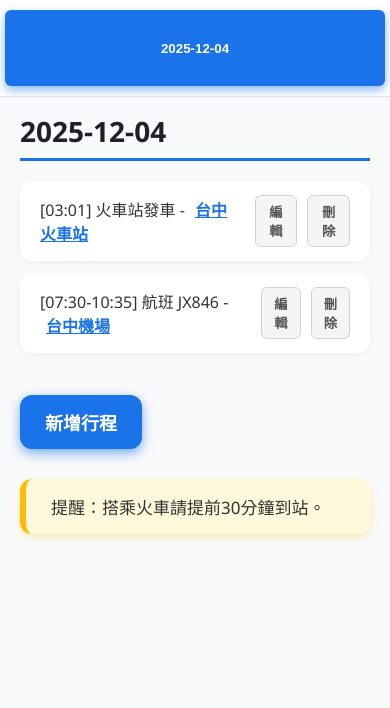
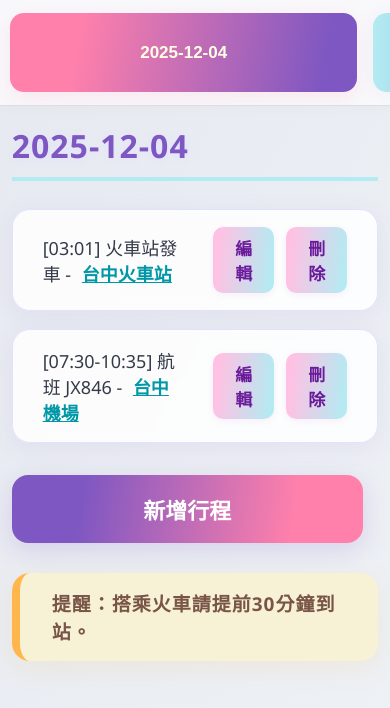
Before and after one commit to linpg/travel, a plain HTML site: page index.html in a window 390 px wide. Drawn offline with Linux system fonts and the light colour scheme.

Commit message:
Update index.html

```diff
--- a/index.html
+++ b/index.html
@@ -2,291 +2,290 @@
 <html lang="zh-Hant">
 <head>
   <meta charset="UTF-8" />
-  <title>可編輯行程管理</title>
+  <title>時尚行程編輯</title>
   <style>
     body {
-      font-family: "Segoe UI", Tahoma, Geneva, Verdana, sans-serif;
+      font-family: "Segoe UI", Arial, Helvetica, "微軟正黑體", sans-serif;
       margin: 0;
       display: flex;
       height: 100vh;
-      background: #f9fafb;
-      color: #333;
+      background: linear-gradient(120deg, #e6e9f0 0%, #eef1f5 100%);
+      color: #343a48;
     }
     #dateList {
-      width: 180px;
-      border-right: 1px solid #e1e4e8;
-      padding: 20px 10px;
+      width: 200px;
+      border-right: 1px solid #d5d7db;
       box-sizing: border-box;
-      background: #ffffff;
+      background: rgba(250,250,252,0.9);
+      padding: 28px 8px 0 8px;
       overflow-y: auto;
-      box-shadow: 2px 0 5px rgba(0,0,0,0.05);
+      box-shadow: 3px 0 14px rgba(0,0,0,0.03);
     }
     #dateList button {
       display: block;
-      width: 100%;
-      padding: 12px 8px;
-      margin-bottom: 8px;
+      width: 90%;
+      margin: 0 auto 14px auto;
+      padding: 17px 0;
       border: none;
-      border-radius: 6px;
-      background: #e8f0fe;
-      color: #1a73e8;
-      font-weight: 600;
+      border-radius: 14px;
+      font-size: 17px;
+      background: linear-gradient(90deg, #b2ebf2, #7e57c2);
+      color: #fff;
+      font-weight: 700;
+      box-shadow: 0 2px 16px rgba(126,87,194,0.07);
       cursor: pointer;
-      text-align: center;
-      transition: background 0.3s;
-      box-shadow: inset 0 0 0 0 transparent;
-    }
-    #dateList button:hover:not(.active) {
-      background: #d2e3fc;
-      box-shadow: inset 2px 2px 6px #b6c8f9, inset -2px -2px 6px #ffffff;
+      transition: background 0.5s, box-shadow 0.2s, color 0.3s;
     }
     #dateList button.active {
-      background: #1a73e8;
-      color: white;
-      box-shadow: 0 4px 10px rgba(26, 115, 232, 0.5);
+      background: linear-gradient(100deg, #ff80ab 20%, #7e57c2 90%);
+      color: #fffde4;
+      box-shadow: 0 6px 20px rgba(255,128,171,0.15);
     }
     #details {
       flex-grow: 1;
-      padding: 30px 40px;
+      padding: 40px 5vw 0 5vw;
       overflow-y: auto;
     }
     h2 {
       margin-top: 0;
-      font-size: 28px;
-      font-weight: 700;
-      color: #202124;
-      border-bottom: 3px solid #1a73e8;
-      padding-bottom: 8px;
-      margin-bottom: 20px;
+      font-size: 32px;
+      font-weight: 800;
+      color: #7e57c2;
+      letter-spacing: 1px;
+      border-bottom: 4px solid #b2ebf2;
+      padding-bottom: 10px;
+      margin-bottom: 28px;
+      text-shadow: 0 1px 9px #e0e2ff;
     }
     .item {
-      background: white;
-      margin-bottom: 12px;
-      padding: 14px 20px;
-      border-radius: 12px;
-      box-shadow: 0 2px 8px rgba(0,0,0,0.05);
+      background: rgba(255,255,255,0.85);
+      margin-bottom: 18px;
+      padding: 17px 30px;
+      border-radius: 18px;
+      box-shadow: 0 5px 25px rgba(126,87,194,0.08);
       display: flex;
       align-items: center;
       justify-content: space-between;
-      font-size: 16px;
+      font-size: 18px;
+      backdrop-filter: blur(4px);
+      border: 1px solid #e0e2ff;
     }
     .info-left {
       flex-grow: 1;
       overflow-wrap: break-word;
+      font-weight: 500;
     }
     .location-link {
-      color: #1a73e8;
+      color: #0097a7;
       cursor: pointer;
       text-decoration: underline;
       margin-left: 6px;
-      font-weight: 600;
-      user-select: text;
+      font-weight: 700;
     }
     .btn-group {
-      margin-left: 20px;
+      margin-left: 30px;
       display: flex;
-      gap: 10px;
+      gap: 12px;
     }
     .btn {
-      padding: 6px 12px;
+      padding: 8px 22px;
       cursor: pointer;
-      border: 1.5px solid #d2d2d2;
-      border-radius: 6px;
-      background: #f5f5f5;
-      color: #555;
-      font-weight: 600;
-      transition: all 0.2s ease;
-      user-select: none;
+      border: none;
+      border-radius: 10px;
+      background: linear-gradient(96deg, #ffc1e3 10%, #b2ebf2 96%);
+      color: #6a1b9a;
+      font-weight: 700;
+      font-size: 17px;
+      transition: background 0.3s, color 0.3s;
+      box-shadow: 0 2px 6px rgba(186,104,200,0.09);
     }
     .btn:hover {
-      background: #1a73e8;
-      border-color: #1a73e8;
+      background: linear-gradient(80deg, #7e57c2 10%, #ff80ab 96%);
       color: white;
-      box-shadow: 0 2px 8px rgba(26,115,232,0.4);
     }
     #reminder {
       margin-top: 30px;
-      padding: 15px 25px;
-      background: #fff9db;
-      border-left: 6px solid #fbbc04;
-      border-radius: 12px;
-      font-size: 17px;
-      max-width: 700px;
-      box-shadow: 0 3px 8px rgba(251,188,4,0.3);
-      user-select: none;
+      padding: 16px 32px;
+      background: rgba(248, 242, 212, 0.95);
+      border-left: 8px solid #ffb74d;
+      border-radius: 18px;
+      font-size: 19px;
+      max-width: 720px;
+      box-shadow: 0 7px 26px rgba(255,183,77,0.13);
+      font-weight: 700;
+      color: #795548;
+      letter-spacing: 1px;
+      word-break: break-all;
     }
     #addBtn {
-      margin-top: 30px;
-      padding: 14px 25px;
+      margin-top: 32px;
+      padding: 18px 0;
+      width: 240px;
       border: none;
-      border-radius: 12px;
-      background: #1a73e8;
+      border-radius: 16px;
+      background: linear-gradient(98deg, #7e57c2 20%, #ff80ab 80%);
       color: white;
-      font-size: 18px;
-      font-weight: 700;
+      font-size: 22px;
+      font-weight: 900;
       cursor: pointer;
-      box-shadow: 0 4px 12px rgba(26,115,232,0.6);
+      box-shadow: 0 7px 24px rgba(126,87,194,0.19);
       transition: background 0.3s;
       user-select: none;
+      display: block;
     }
-    #addBtn:hover {
-      background: #0f51c6;
-    }
-
-    /* 彈窗樣式 */
+    #addBtn:hover { background: linear-gradient(98deg, #b2ebf2 18%, #7e57c2 80%);}
+    /* 彈窗玻璃風 */
     #formOverlay {
       position: fixed;
       top: 0;
       left: 0;
       width: 100vw;
       height: 100vh;
-      background: rgba(0, 0, 0, 0.5);
+      background: rgba(168, 140, 233, 0.3);
       display: none;
       justify-content: center;
       align-items: center;
       z-index: 999;
+      backdrop-filter: blur(10px);
     }
     #formBox {
-      background: white;
-      padding: 30px 30px 35px;
-      border-radius: 14px;
-      width: 340px;
-      box-shadow: 0 10px 25px rgba(0,0,0,0.15);
-      font-size: 16px;
+      background: rgba(255,255,255,0.97);
+      padding: 32px 36px 38px;
+      border-radius: 18px;
+      width: 370px;
+      box-shadow: 0 12px 36px rgba(126,87,194,0.24);
+      font-size: 18px;
       color: #222;
     }
     #formBox h3 {
       margin-top: 0;
-      font-weight: 700;
-      font-size: 24px;
-      color: #1a73e8;
+      font-weight: 900;
+      font-size: 28px;
+      color: #7e57c2;
       text-align: center;
-      margin-bottom: 18px;
-      user-select: none;
+      margin-bottom: 22px;
     }
     #formBox label {
       display: block;
-      margin: 10px 0 6px;
-      font-weight: 600;
-      color: #555;
-      user-select: none;
+      margin: 13px 0 7px;
+      font-weight: 700;
+      color: #6a1b9a;
+      font-size: 17px;
     }
     #formBox input {
       width: 100%;
-      padding: 8px 12px;
+      padding: 10px 15px;
       box-sizing: border-box;
-      font-size: 15px;
-      border: 1.8px solid #cfd7e3;
-      border-radius: 8px;
+      font-size: 16px;
+      border: 2px solid #cfd7e3;
+      border-radius: 10px;
+      margin-bottom: 5px;
       transition: border-color 0.25s;
+      background: #f9f9fd;
     }
     #formBox input:focus {
       outline: none;
-      border-color: #1a73e8;
-      box-shadow: 0 0 8px rgba(26,115,232,0.4);
+      border-color: #b2ebf2;
+      box-shadow: 0 0 8px #7e57c2;
     }
     #formBox button {
-      margin-top: 20px;
-      padding: 12px 0;
+      margin-top: 21px;
+      padding: 14px 0;
       width: 48%;
-      font-weight: 700;
-      font-size: 17px;
-      border-radius: 10px;
+      font-weight: 900;
+      font-size: 19px;
+      border-radius: 12px;
       border: none;
       cursor: pointer;
-      transition: background-color 0.3s ease;
+      letter-spacing: 2px;
+      transition: background-color 0.3s;
       user-select: none;
+      box-shadow: 0 2px 8px #e0e2ff;
     }
     #saveBtn {
-      background-color: #1a73e8;
-      color: white;
+      background-color: #7e57c2;
+      color: #fff;
     }
     #saveBtn:hover {
-      background-color: #0f51c6;
+      background-color: #ff80ab;
     }
     #cancelBtn {
-      background-color: #ccc;
+      background-color: #d2d2d2;
       color: #333;
       margin-left: 4%;
     }
     #cancelBtn:hover {
-      background-color: #999;
+      background-color: #7e57c2;
       color: white;
     }
-
-    /* 美化滾動條 */
+    /* 滾動條美化 */
     #dateList::-webkit-scrollbar {
       width: 8px;
     }
     #dateList::-webkit-scrollbar-thumb {
-      background-color: #1a73e8;
+      background-color: #b2ebf2;
       border-radius: 4px;
     }
     #details::-webkit-scrollbar {
-      width: 10px;
+      width: 9px;
     }
     #details::-webkit-scrollbar-thumb {
-      background-color: #a5abb6;
+      background-color: #b2ebf2;
       border-radius: 5px;
     }
-
-    /* 響應式 */
-    @media(max-width: 600px) {
-      body {
-        flex-direction: column;
-      }
+    @media(max-width: 680px) {
+      body {flex-direction: column;}
       #dateList {
         width: 100%;
-        height: 100px;
+        height: 110px;
         display: flex;
         overflow-x: auto;
         border-right: none;
-        border-bottom: 1px solid #e1e4e8;
-        padding: 10px 5px;
+        border-bottom: 1px solid #dedce0;
+        padding: 13px 2px;
       }
       #dateList button {
         flex: none;
-        margin-right: 8px;
-        margin-bottom: 0;
+        margin: 0 8px 0 8px;
       }
       #details {
-        padding: 15px 20px;
-        height: calc(100vh - 100px);
+        padding: 18px 3vw;
+        height: calc(100vh - 110px);
         overflow-y: auto;
       }
+      #addBtn {width: 90vw;}
     }
   </style>
 </head>
 <body>
 
   <div id="dateList"></div>
-
   <div id="details">
     <h2 id="dateTitle">請選擇日期</h2>
     <div id="itinerary"></div>
     <button id="addBtn">新增行程</button>
     <div id="reminder"></div>
   </div>
-
-  <!-- 編輯/新增表單彈窗 -->
+  <!-- 彈窗 -->
   <div id="formOverlay">
     <div id="formBox">
       <h3 id="formTitle">新增行程</h3>
       <label for="timeInput">時間</label>
       <input type="text" id="timeInput" placeholder="例如 07:30-10:35" />
-
       <label for="nameInput">名稱</label>
       <input type="text" id="nameInput" placeholder="行程名稱或活動" />
-
       <label for="locationInput">地點</label>
       <input type="text" id="locationInput" placeholder="地點地址" />
-
       <button id="saveBtn">保存</button>
       <button id="cancelBtn" style="margin-left: 10px;">取消</button>
     </div>
   </div>
 
   <script>
+    const allDates = [
+      "2025-12-04", "2025-12-05", "2025-12-06",
+      "2025-12-07", "2025-12-08", "2025-12-09"
+    ];
     const dateListDiv = document.getElementById("dateList");
     const dateTitle = document.getElementById("dateTitle");
     const itineraryDiv = document.getElementById("itinerary");
@@ -305,7 +304,6 @@
     let currentDate = null;
     let editingIndex = null;
 
-    // 初始預設資料，日期從12/4到12/9，內容示範，歡迎擴充或編輯
     function defaultData() {
       return {
         "2025-12-04": {
@@ -323,32 +321,20 @@
           reminder: "記得攜帶防曬用品。"
         },
         "2025-12-06": {
-          itinerary: [
-            { time: "10:00", name: "西溪公園", location: "西溪" },
-            { time: "15:00", name: "武雄神社", location: "武雄市" }
-          ],
+          itinerary: [],
           reminder: ""
         },
         "2025-12-07": {
-          itinerary: [
-            { time: "", name: "門司港懷舊區", location: "門司港" },
-            { time: "", name: "九州鐵道紀念館", location: "門司港" }
-          ],
+          itinerary: [],
           reminder: ""
         },
         "2025-12-08": {
-          itinerary: [
-            { time: "09:00", name: "王貞治棒球紀念館", location: "福岡" },
-            { time: "", name: "幸福pancake 福岡天神店", location: "福岡" }
-          ],
-          reminder: "別忘帶相機拍照！"
+          itinerary: [],
+          reminder: ""
         },
         "2025-12-09": {
-          itinerary: [
-            { time: "11:45-13:25", name: "航班 JX847", location: "福岡機場" },
-            { time: "", name: "珀塔瑪 阿蘇熊本機場店", location: "阿蘇熊本" }
-          ],
-          reminder: "確認還車手續。"
+          itinerary: [],
+          reminder: ""
         }
       };
     }
@@ -357,19 +343,21 @@
       const saved = localStorage.getItem("itineraryData");
       if (saved) {
         data = JSON.parse(saved);
+        allDates.forEach(date => {
+          if (!data[date]) data[date] = { itinerary: [], reminder: ""};
+        });
       } else {
         data = defaultData();
         localStorage.setItem("itineraryData", JSON.stringify(data));
       }
     }
-
     function saveData() {
       localStorage.setItem("itineraryData", JSON.stringify(data));
     }
 
     function loadDates() {
       dateListDiv.innerHTML = "";
-      Object.keys(data).forEach(date => {
+      allDates.forEach(date => {
         const btn = document.createElement("button");
         btn.textContent = date;
         if (date === currentDate) btn.classList.add("active");
@@ -394,22 +382,20 @@
       reminderDiv.textContent = "";
 
       const dayData = data[currentDate];
-      if (!dayData) return;
-
+      if (!dayData || dayData.itinerary.length === 0) {
+        itineraryDiv.innerHTML = `<div style="font-size:19px; color:#888; margin:30px 0;">尚未新增行程，請點擊「新增行程」或編輯。</div>`;
+      } else {
         dayData.itinerary.forEach((item, index) => {
           const div = document.createElement("div");
           div.classList.add("item");
-
           const infoLeft = document.createElement("div");
           infoLeft.classList.add("info-left");
           infoLeft.textContent = (item.time ? `[${item.time}] ` : "") + item.name + " - ";
-
           const locLink = document.createElement("a");
           locLink.classList.add("location-link");
           locLink.textContent = item.location;
           locLink.href = `https://www.google.com/maps/dir/?api=1&destination=${encodeURIComponent(item.location)}`;
           locLink.target = "_blank";
-
           infoLeft.appendChild(locLink);
 
           const btnGroup = document.createElement("div");
@@ -441,6 +427,7 @@
 
           itineraryDiv.appendChild(div);
         });
+      }
 
       if (dayData.reminder) {
         reminderDiv.textContent = "提醒：" + dayData.reminder;
@@ -510,7 +497,7 @@
 
     // 初始化
     loadData();
-    currentDate = Object.keys(data)[0] || null;
+    currentDate = allDates[0];
     refreshUI();
   </script>
 
```
Lines whose indentation alone changed are shown as unchanged.
